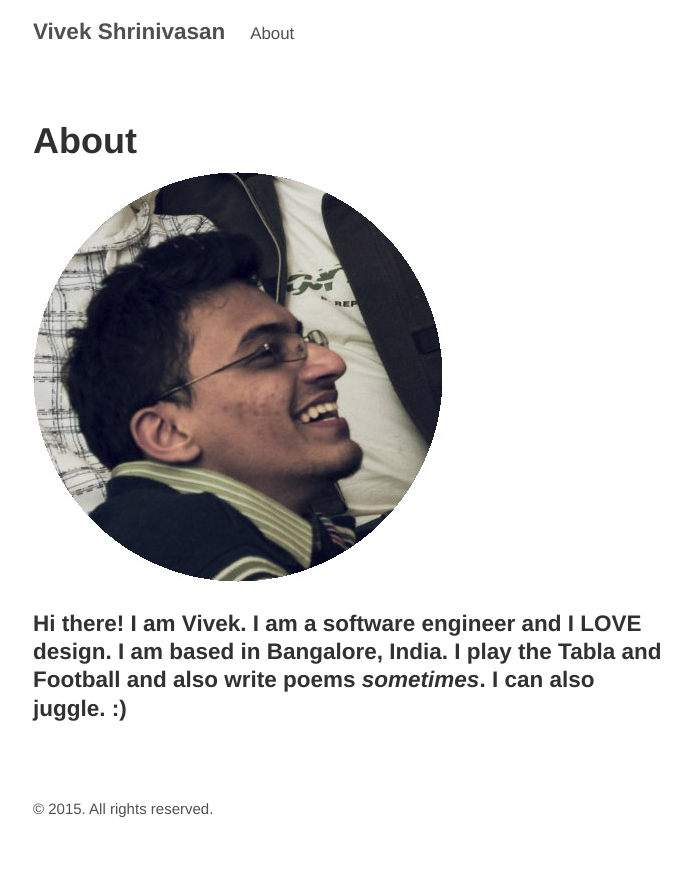
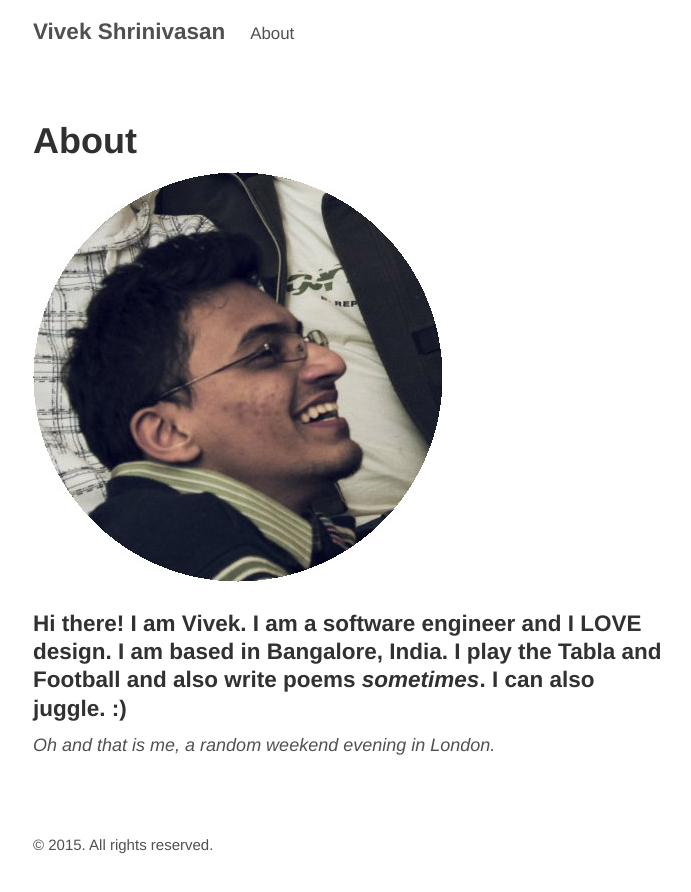
Before and after one commit to kaizer1v/kaizer1v.github.io, a Jekyll site: the page built from about.md, in a window 1280 px wide. Shown: the top 892 px of the page, without its empty margins (292-983 px from the left). Built offline with Jekyll 4.4.1, drawn with Linux system fonts in a browser that asks for light colours.

Commit message:
about me

```diff
--- a/about.md
+++ b/about.md
@@ -6,4 +6,6 @@ title: About
 ![My helpful screenshot](/assets/me.jpg)
 
 <!-- To be filled -->
-### Hi there! I am Vivek. I am a software engineer and I LOVE design. I am based in Bangalore, India. I play the Tabla and Football and also write poems _sometimes_. I can also juggle. :)
+###Hi there! I am Vivek. I am a software engineer and I LOVE design. I am based in Bangalore, India. I play the Tabla and Football and also write poems _sometimes_. I can also juggle. :)
+
+_Oh and that is me, a random weekend evening in London._
```
